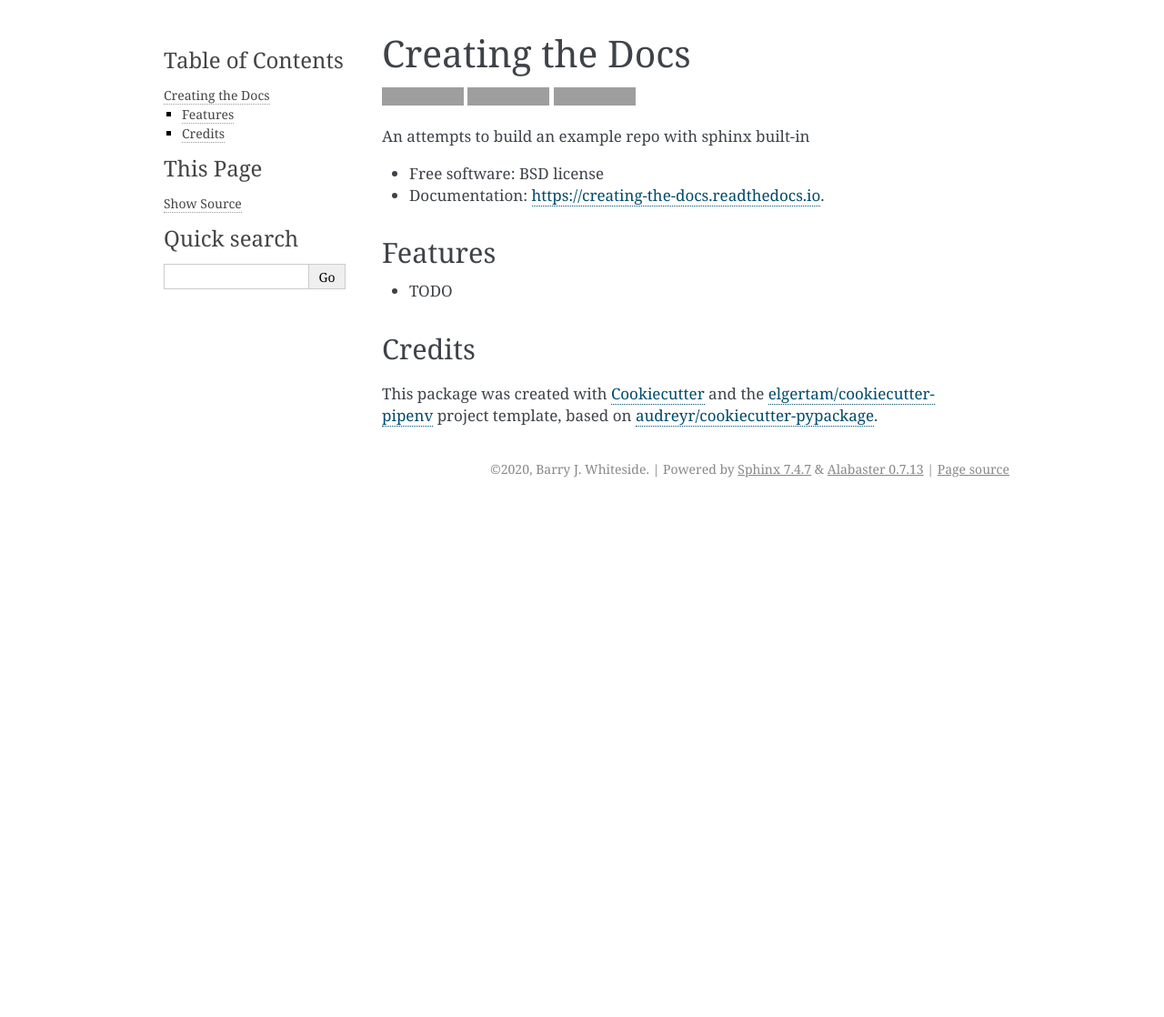
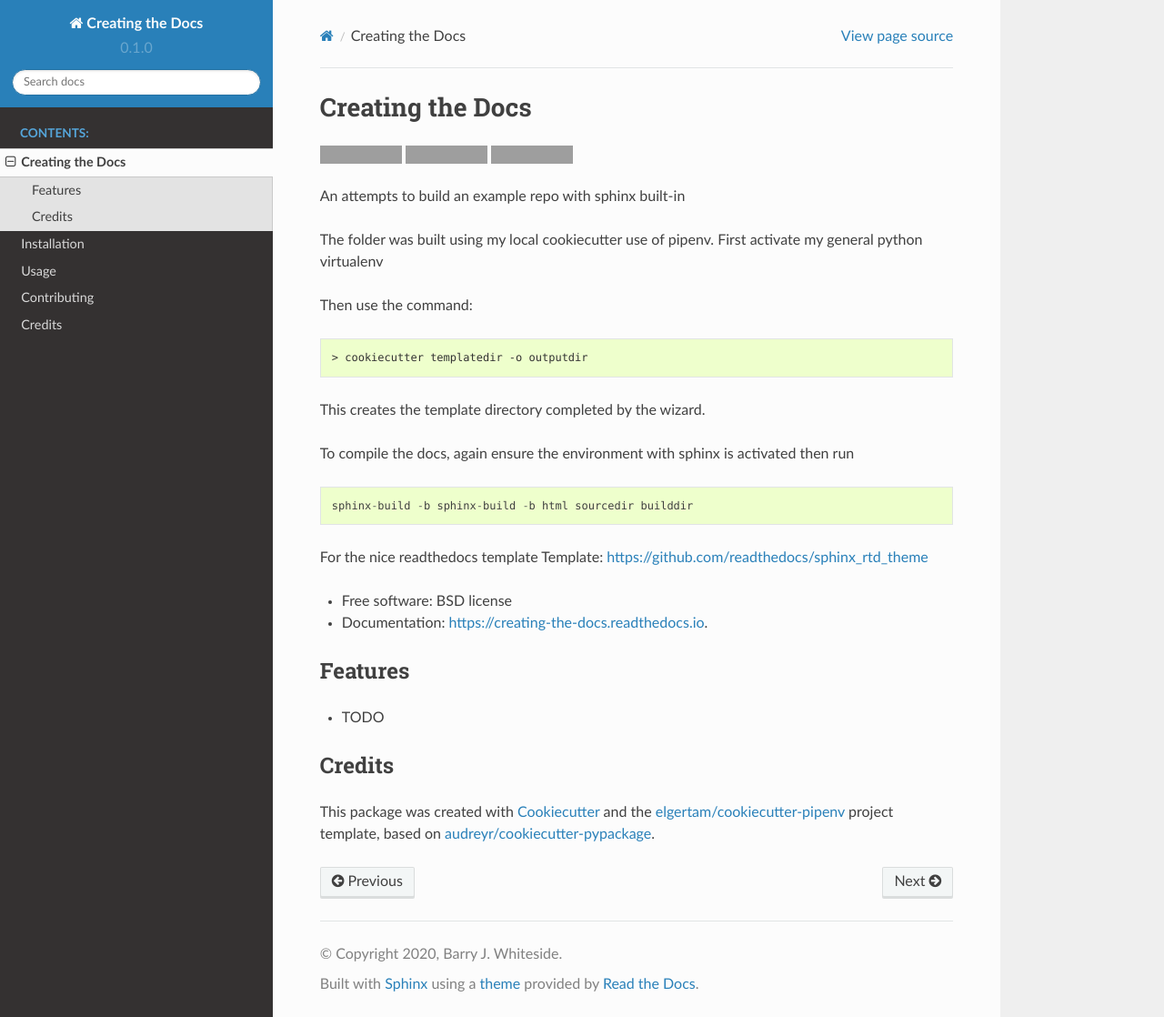
Before and after one commit to Chaldene/creating_the_docs, a Sphinx documentation site: the page built from docs/readme.rst, in a window 1280 px wide and 1118 px high. Shown: the whole window at 91% size. Built offline with Sphinx 7.4.7 and the Read the Docs theme 2.0.0, drawn with Linux system fonts in a browser that asks for light colours; pages that are not in the unit, such as notebooks, are missing from menus; grey boxes are pictures that could not be loaded.

Commit message:
Implemented the rtd template

```diff
--- a/README.rst
+++ b/README.rst
@@ -18,6 +18,27 @@ Creating the Docs
 
 An attempts to build an example repo with sphinx built-in
 
+The folder was built using my local cookiecutter use of pipenv.
+First activate my general python virtualenv
+
+Then use the command:
+
+.. code:: console
+
+   > cookiecutter templatedir -o outputdir
+
+This creates the template directory completed by the wizard.
+
+To compile the docs, again ensure the environment with sphinx is activated then run
+
+.. code:: python
+
+   sphinx-build -b sphinx-build -b html sourcedir builddir
+
+For the nice readthedocs template
+Template: https://github.com/readthedocs/sphinx_rtd_theme
+
+
 
 * Free software: BSD license
 * Documentation: https://creating-the-docs.readthedocs.io.
--- a/docs/conf.py
+++ b/docs/conf.py
@@ -23,6 +23,7 @@ import sys
 sys.path.insert(0, os.path.abspath('..'))
 
 import creating_the_docs
+import sphinx_rtd_theme
 
 # -- General configuration ---------------------------------------------
 
@@ -32,7 +33,7 @@ import creating_the_docs
 
 # Add any Sphinx extension module names here, as strings. They can be
 # extensions coming with Sphinx (named 'sphinx.ext.*') or your custom ones.
-extensions = ['sphinx.ext.autodoc', 'sphinx.ext.viewcode']
+extensions = ['sphinx.ext.autodoc', 'sphinx.ext.viewcode', "sphinx_rtd_theme"]
 
 # Add any paths that contain templates here, relative to this directory.
 templates_path = ['_templates']
@@ -84,7 +85,7 @@ todo_include_todos = False
 # The theme to use for HTML and HTML Help pages.  See the documentation for
 # a list of builtin themes.
 #
-html_theme = 'alabaster'
+html_theme = "sphinx_rtd_theme"
 
 # Theme options are theme-specific and customize the look and feel of a
 # theme further.  For a list of options available for each theme, see the
```
Also changed, not shown: 2 other files.
